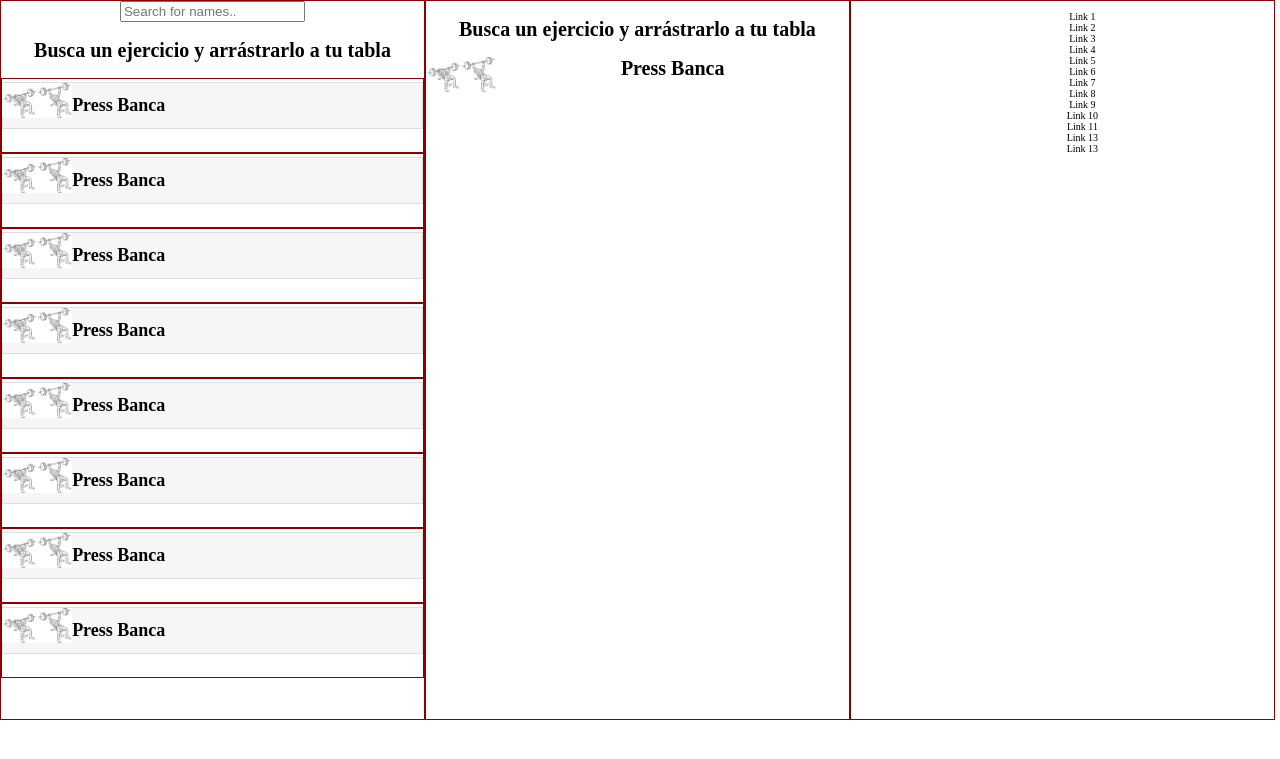
After one commit to damiansantae/PWEB-201718, a PHP site: page /MainFrame/gym_trainer/gym_trainer.html in a window 1280 px wide. The commit adds this page. Shown: the top 759 px of the page. Run offline with PHP 8.4, Linux system fonts and the light colour scheme.

Commit message:
implementando barra de busqueda para ejercicios

```diff
--- /dev/null
+++ b/MainFrame/gym_trainer/gym_trainer.css
@@ -0,0 +1,98 @@
+
+
+.gymtrainer-col-1 {
+
+}
+.gymtrainer-col-2 {
+
+}
+.gymtrainer-col-3 {
+
+}
+
+
+[class*="gymtrainer-col-"] {
+    position: relative;
+    float: left;
+    height: 720px;
+    width: 33.2%;
+    text-align: center;
+    border: 1px solid darkred;
+    perspective: 3000px;
+}
+[class*="chest-col-"]:hover {
+
+}
+
+
+/*.row::after {
+    content: "";
+    clear: both;
+    display: table;
+
+}*/
+
+.row_chest_exercises{
+}
+
+.ex_row{
+    float: left;
+    height: 75px;
+    width: 100%;
+    text-align: left;
+    padding-top: 1%;
+    border: 1px solid darkred;
+    perspective: 3000px;
+}
+
+ul {
+    list-style-type: none;
+}
+
+h1.ex_row{
+    color: darkred;
+    align-self: center;
+    padding-top: 60px;
+    z-index: 0;
+    font-family: "Arial";
+}
+
+
+img.ex_row {
+    width: 100%;
+    height: 100%;
+    float: left;
+}
+nav{ position:absolute; height:100%; width:100%; right: 0; top: 0;}
+nav{overflow:hidden; overflow-y:scroll;}
+
+#myInput {
+    /*background-image: url('');*/
+    background-position: 10px 12px;
+    background-repeat: no-repeat;
+    width: 100%;
+    font-size: 16px;
+    padding: 12px 20px 12px 40px;
+    border: 1px solid #ddd;
+    margin-bottom: 12px;
+}
+#exercises_list {
+    list-style-type: none;
+    padding: 0;
+    margin: 0;
+}
+
+#exercises_list li h1 {
+    border: 1px solid #ddd;
+    margin-top: -1px; /* Prevent double borders */
+    background-color: #f6f6f6;
+    padding: 12px;
+    text-decoration: none;
+    font-size: 18px;
+    color: black;
+    display: block
+}
+
+#exercises_list li h1:hover:not(.header) {
+    background-color: #eee;
+}
--- /dev/null
+++ b/MainFrame/gym_trainer/gym_trainer.html
@@ -0,0 +1,106 @@
+<!DOCTYPE html>
+<html lang="es">
+<head>
+    <meta charset="UTF-8">
+    <link rel="stylesheet" type="text/css" href="gym_trainer.css">
+    <link rel="stylesheet" type="text/css" href="../../assets/general.css">
+
+    <title>Exercises</title>
+</head>
+<body>
+<div class="row_chest_exercises">
+    <div class="gymtrainer-col-1">
+        <nav>
+            <div id="header_col_exe">
+                <input type="text" id="searchBarInput" onkeyup="searchExercise()" placeholder="Search for names..">
+                <h1>Busca un ejercicio y arrástrarlo a tu tabla</h1>
+            </div>
+            <ul id="exercises_list">
+                <li class="ex_row">
+                    <img src="../images/press_banca.JPG" class="hd-2">
+                    <h1>Press Banca</h1>
+                </li>
+                <li class="ex_row">
+                    <img src="../images/press_banca.JPG" class="hd-2">
+                    <h1>Press Banca</h1>
+                </li>
+                <li class="ex_row">
+                    <img src="../images/press_banca.JPG" class="hd-2">
+                    <h1>Press Banca</h1>
+                </li>
+                <li class="ex_row">
+                    <img src="../images/press_banca.JPG" class="hd-2">
+                    <h1>Press Banca</h1>
+                </li>
+                <li class="ex_row">
+                    <img src="../images/press_banca.JPG" class="hd-2">
+                    <h1>Press Banca</h1>
+                </li>
+                <li class="ex_row">
+                    <img src="../images/press_banca.JPG" class="hd-2">
+                    <h1>Press Banca</h1>
+                </li>
+                <li class="ex_row">
+                    <img src="../images/press_banca.JPG" class="hd-2">
+                    <h1>Press Banca</h1>
+                </li>
+                <li class="ex_row">
+                    <img src="../images/press_banca.JPG" class="hd-2">
+                    <h1>Press Banca</h1>
+                </li>
+
+            </ul>
+
+
+
+
+        </nav>
+    </div>
+    <div class="gymtrainer-col-2">
+        <nav>
+            <div id="header_col_routines">
+                <h1>Busca un ejercicio y arrástrarlo a tu tabla</h1>
+            </div>
+
+            <div class="routine_row">
+                <div class="routine_master">
+                    <img src="../images/press_banca.JPG" class="hd-2">
+                    <h1>Press Banca</h1>
+                </div>
+                <div class="routine_detail">
+                    <div class="colum-1"></div>
+
+
+                </div>
+            </div>
+
+        </nav>
+
+    </div>
+    <div class="gymtrainer-col-3">
+        <nav>
+            <ul>
+                <li>Link 1</li>
+                <li>Link 2</li>
+                <li>Link 3</li>
+                <li>Link 4</li>
+                <li>Link 5</li>
+                <li>Link 6</li>
+                <li>Link 7</li>
+                <li>Link 8</li>
+                <li>Link 9</li>
+                <li>Link 10</li>
+                <li>Link 11</li>
+                <li>Link 13</li>
+                <li>Link 13</li>
+            </ul>
+        </nav>
+
+    </div>
+
+</div>
+<footer>
+    <script type="text/javascript" src="gym_trainer.js"></script>
+</footer>
+</body>
+</html>
--- /dev/null
+++ b/MainFrame/gym_trainer/gym_trainer.js
@@ -0,0 +1,18 @@
+
+
+function searchExercise() {
+    var input, filter, list, exercises, h1, i;
+    input = document.getElementById("searchBarInput");
+    filter = input.value.toUpperCase();
+    list = document.getElementById("exercises_list");
+    exercises = list.getElementsByTagName("li");
+    for (i = 0; i < exercises.length; i++) {
+        h1 = exercises[i].getElementsByTagName("h1")[0];
+        if (h1.innerHTML.toUpperCase().indexOf(filter) > -1) {
+            exercises[i].style.display = "";
+        } else {
+            exercises[i].style.display = "none";
+
+        }
+    }
+}
```
Also changed, not shown: assets/general.css (line endings or trailing spaces).
